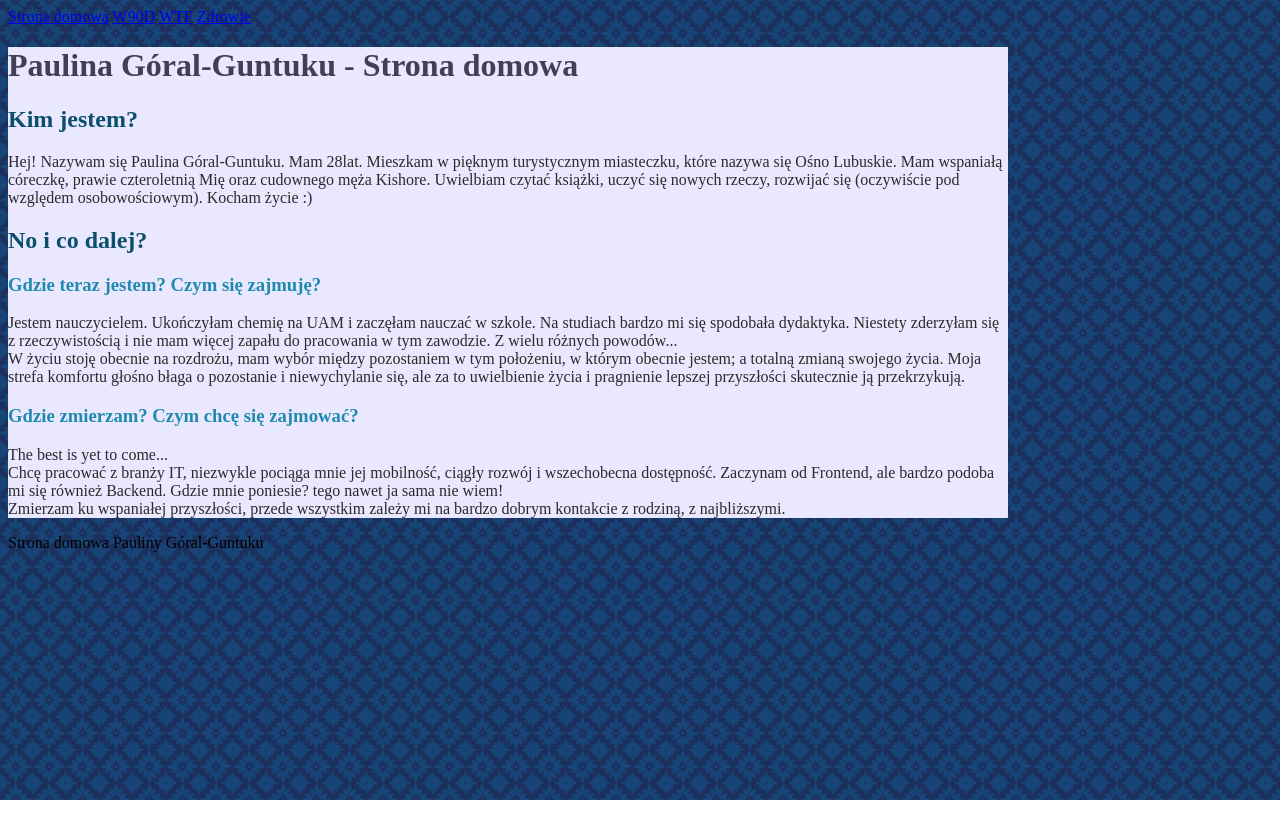
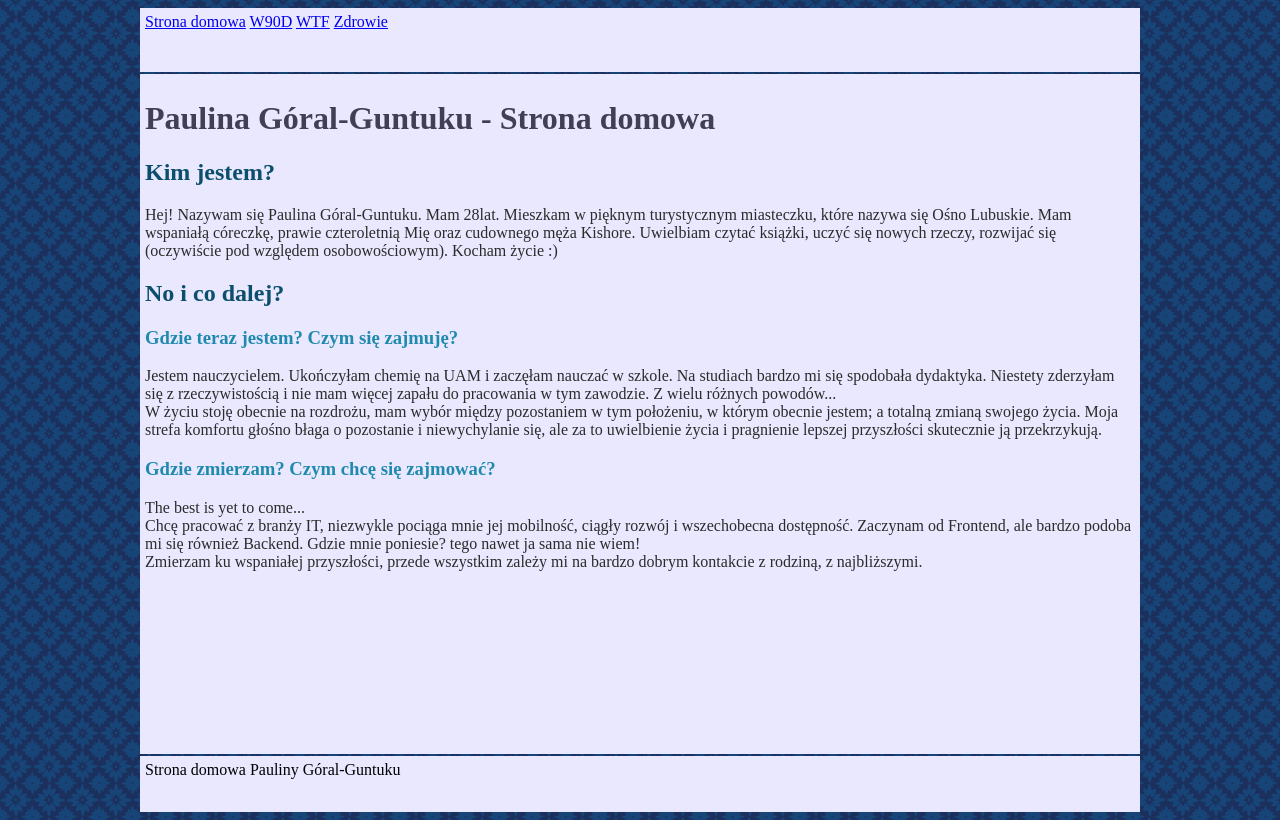
Before and after one commit to paulina-goral-guntuku/homepage, a plain HTML site: page index.html in a window 1280 px wide. Drawn offline with Linux system fonts and the light colour scheme.

Commit message:
Basic content sizing

```diff
--- a/style.css
+++ b/style.css
@@ -1,10 +1,23 @@
 body {
   background-image: url(img/moroccan-flower-dark/moroccan-flower-dark.png);
+}
+
+.navigation {
+  background: #eae8ff;
+  width: 1000px;
+  height: 8vh;
+  margin: 2px auto;
+  padding: 5px;
+  box-sizing: border-box;
 }
 
 main {
   background: #eae8ff;
   width: 1000px;
+  height: 85vh;
+  margin: 2px auto;
+  padding: 5px;
+  box-sizing: border-box;
 }
 
 .main-header {
@@ -25,3 +38,12 @@ main {
 .about-me__question {
   color: #208aae;
 }
+
+.footer {
+  background: #eae8ff;
+  width: 1000px;
+  height: 7vh;
+  margin: 2px auto;
+  padding: 5px;
+  box-sizing: border-box;
+}
```
